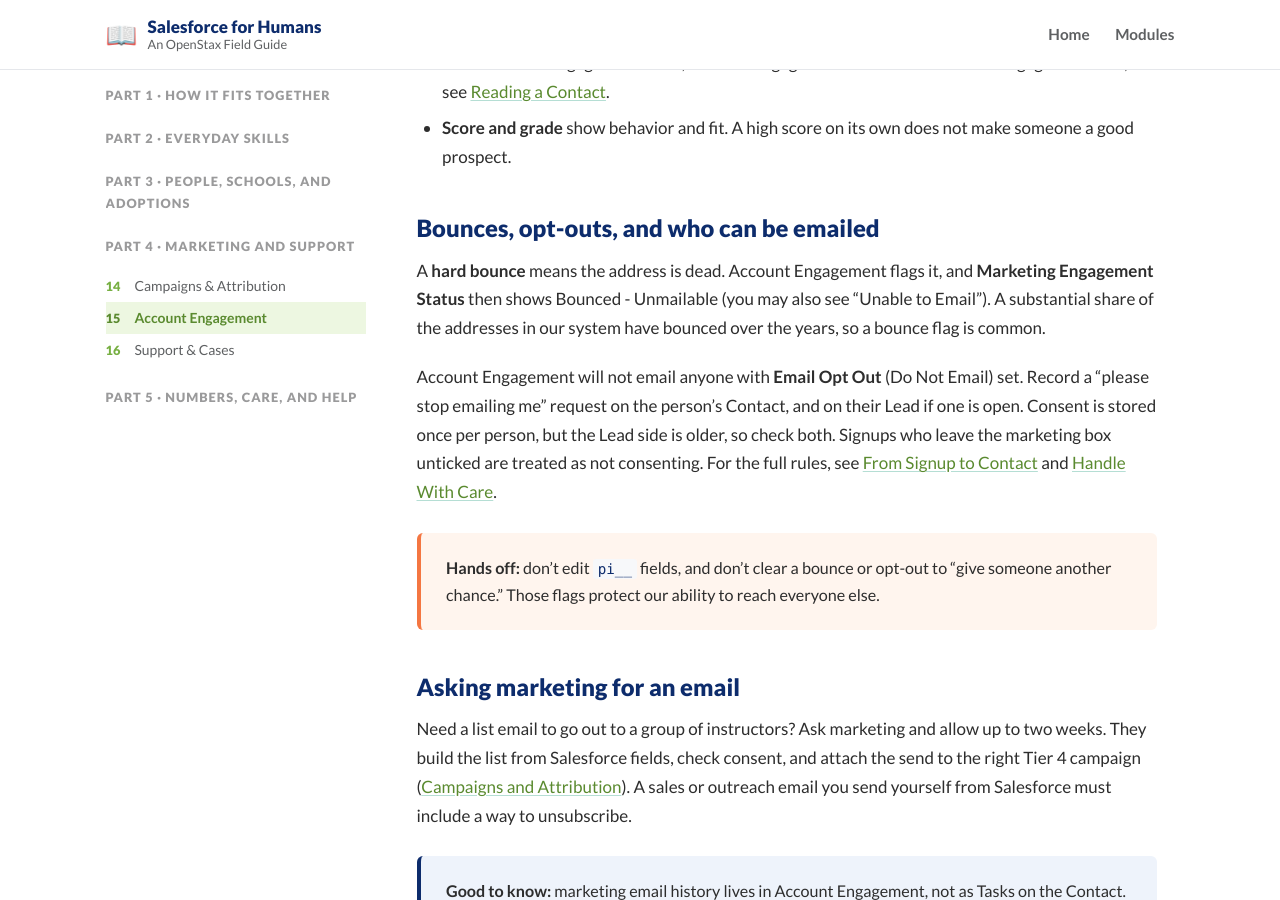
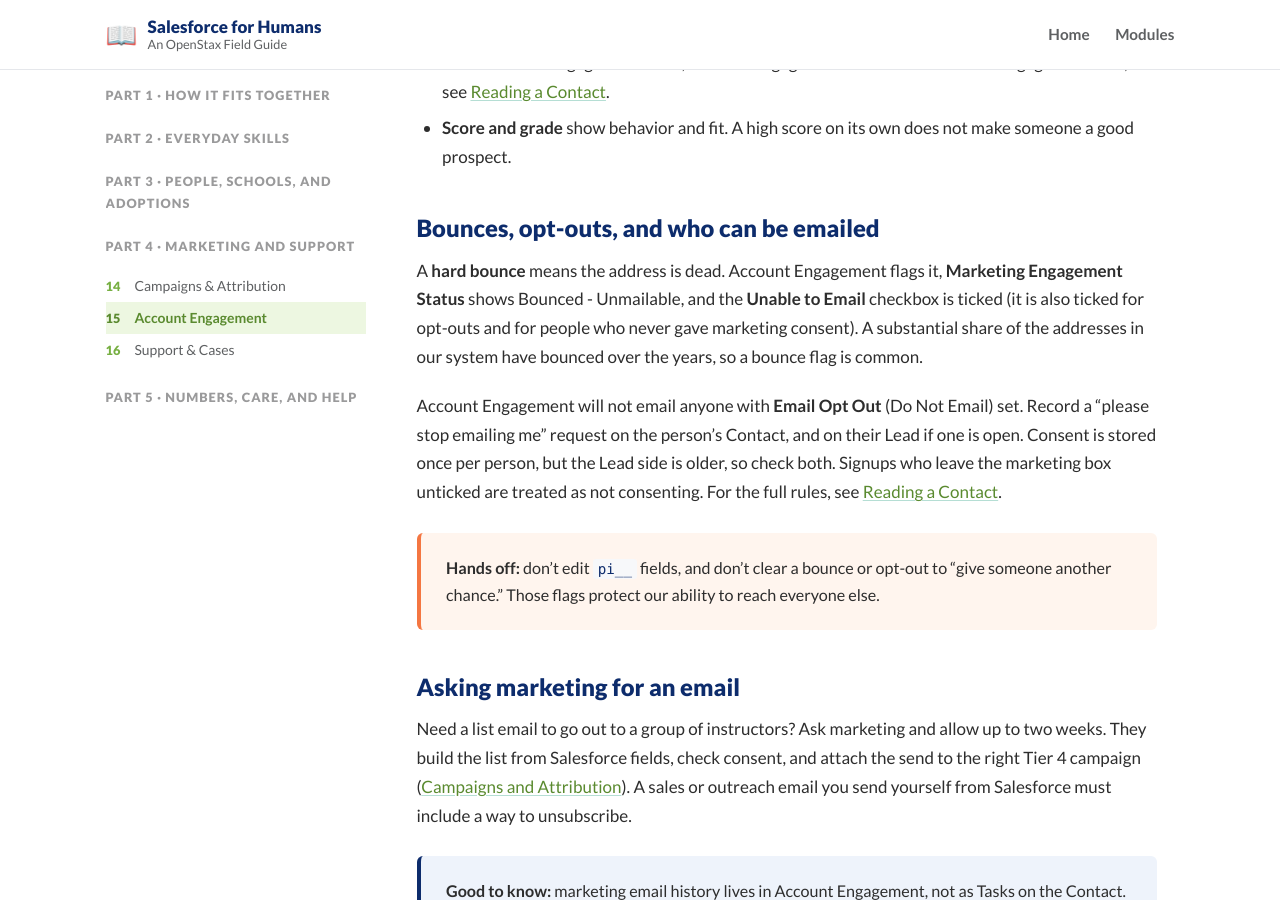
Before and after one commit to openstax/salesforce-for-humans, a Jekyll site: the page built from _modules/15-account-engagement.md, in a window 1280 px wide and 900 px high, scrolled down 2028 px. Built offline with Jekyll 4.4.1, drawn with Linux system fonts in a browser that asks for light colours.

Commit message:
Module 15: Unable to Email is a checkbox; point consent rules to module 11

```diff
--- a/_modules/15-account-engagement.md
+++ b/_modules/15-account-engagement.md
@@ -40,9 +40,9 @@ What you change in Salesforce, such as a corrected email address or subject inte
 
 ## Bounces, opt-outs, and who can be emailed
 
-A **hard bounce** means the address is dead. Account Engagement flags it, and **Marketing Engagement Status** then shows Bounced - Unmailable (you may also see "Unable to Email"). A substantial share of the addresses in our system have bounced over the years, so a bounce flag is common.
+A **hard bounce** means the address is dead. Account Engagement flags it, **Marketing Engagement Status** shows Bounced - Unmailable, and the **Unable to Email** checkbox is ticked (it is also ticked for opt-outs and for people who never gave marketing consent). A substantial share of the addresses in our system have bounced over the years, so a bounce flag is common.
 
-Account Engagement will not email anyone with **Email Opt Out** (Do Not Email) set. Record a "please stop emailing me" request on the person's Contact, and on their Lead if one is open. Consent is stored once per person, but the Lead side is older, so check both. Signups who leave the marketing box unticked are treated as not consenting. For the full rules, see [From Signup to Contact]({{ '/modules/10-from-signup-to-contact/' | relative_url }}) and [Handle With Care]({{ '/modules/18-handle-with-care/' | relative_url }}).
+Account Engagement will not email anyone with **Email Opt Out** (Do Not Email) set. Record a "please stop emailing me" request on the person's Contact, and on their Lead if one is open. Consent is stored once per person, but the Lead side is older, so check both. Signups who leave the marketing box unticked are treated as not consenting. For the full rules, see [Reading a Contact]({{ '/modules/11-reading-a-contact/' | relative_url }}).
 
 <div class="callout callout-orange" markdown="1">
 **Hands off:** don't edit `pi__` fields, and don't clear a bounce or opt-out to "give someone another chance." Those flags protect our ability to reach everyone else.
```
